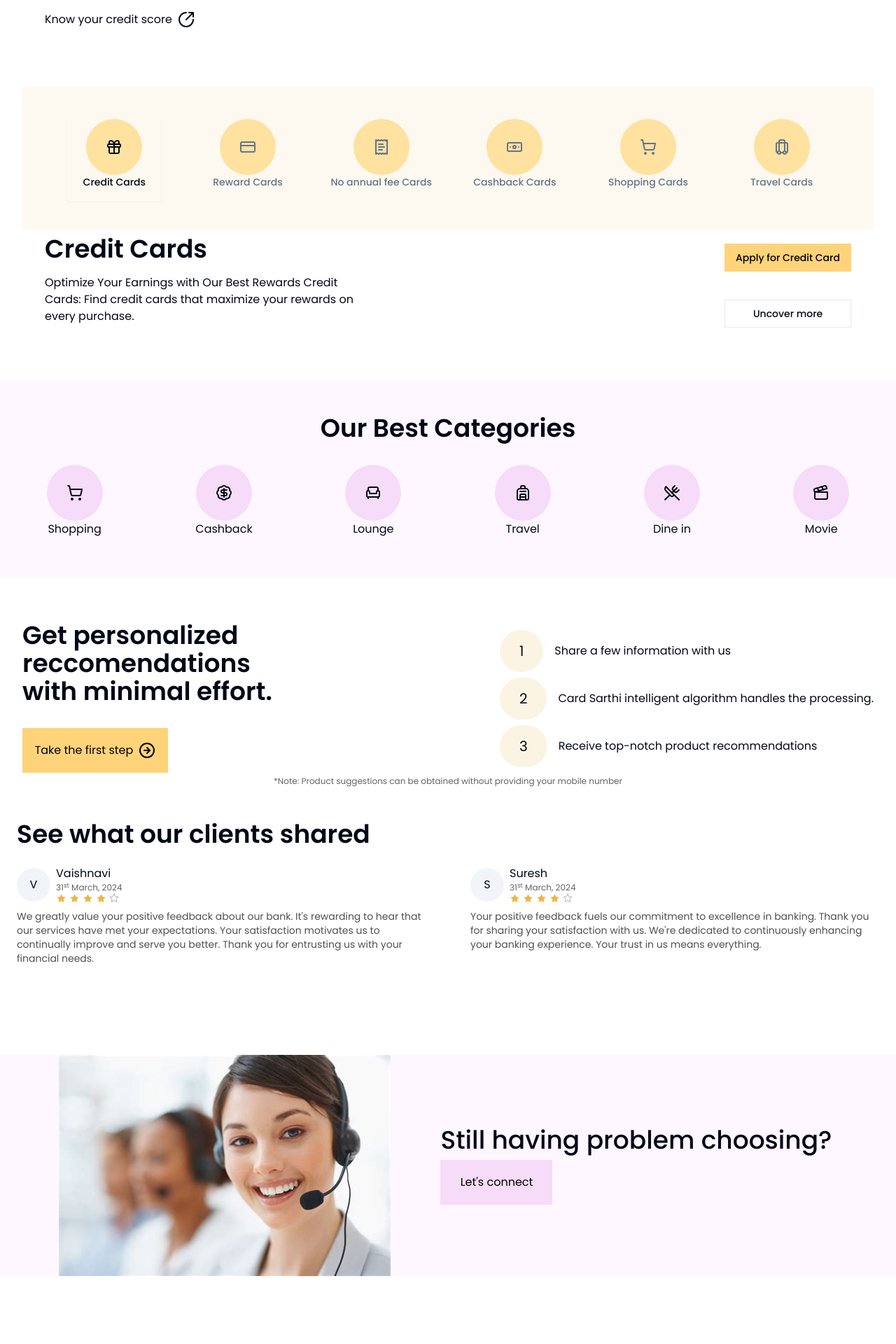
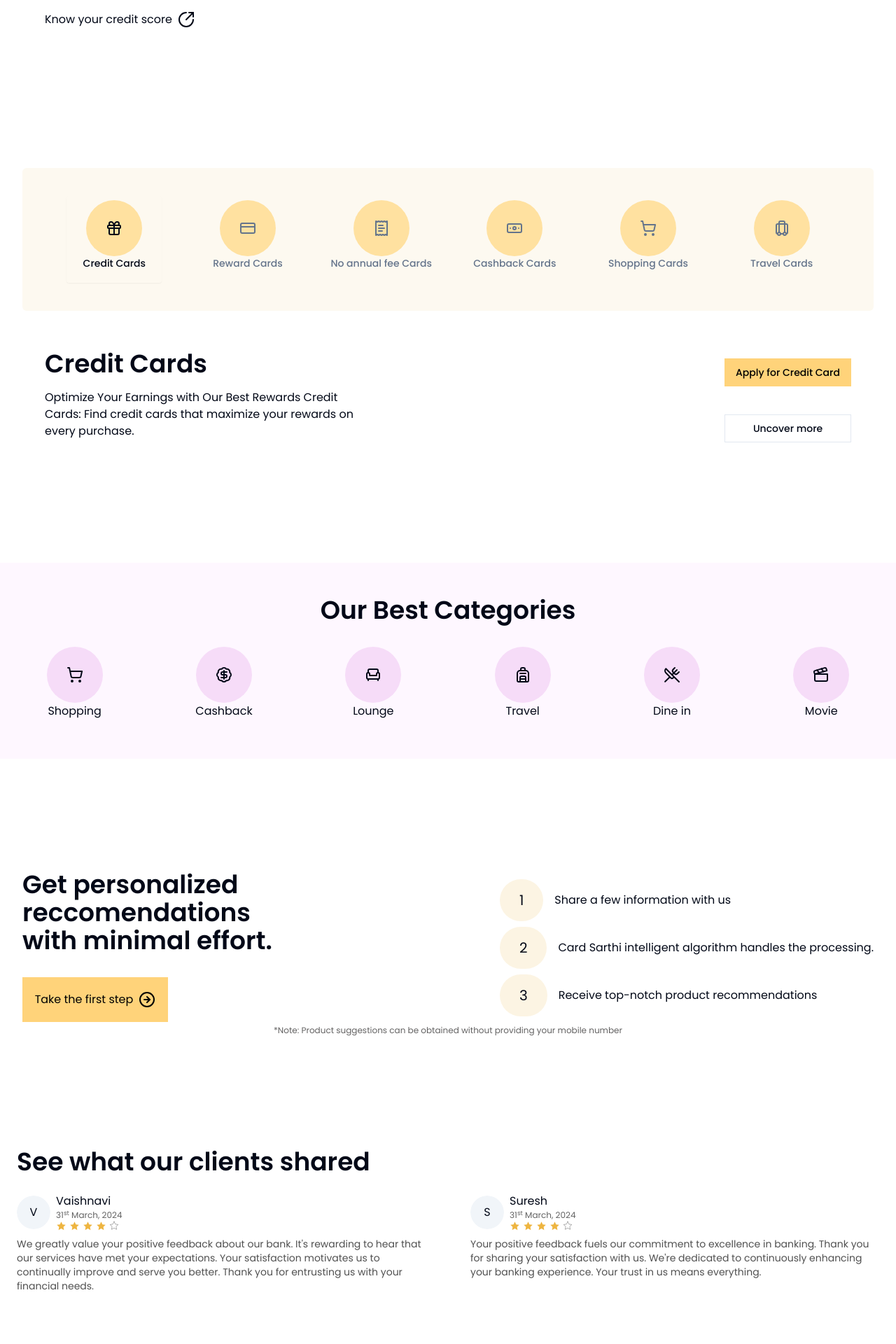
Before and after one commit to ohnishant/card-sarthi, a Next.js app: page / in a window 1280 px wide. Shown: the part 560-2480 px from the top of the page at 70% size. Built offline with nearby package versions, Linux system fonts and the light colour scheme.

Commit message:
fix: spacing between homepage sections

```diff
--- a/src/app/_components/CardOptions.tsx
+++ b/src/app/_components/CardOptions.tsx
@@ -111,8 +111,8 @@ const MobileCard: React.FC<MobileCardProps> = ({
 
 const DesktopCardOptions = () => {
   return (
-    <Tabs defaultValue="creditCard" className="w-full px-8 my-11">
-      <TabsList className="h-auto py-10 bg-[#FDF9F0] w-full">
+    <Tabs defaultValue="creditCard" className="w-full px-8">
+      <TabsList className="h-auto py-10 mb-12 bg-[#FDF9F0] w-full">
         <div className="container flex flex-row justify-around flex-wrap">
           {options.map((option) => (
             <TabsTrigger
--- a/src/app/_components/Categories.tsx
+++ b/src/app/_components/Categories.tsx
@@ -11,7 +11,7 @@ import Link from "next/link";
 
 const Categories = () => {
   return (
-    <div className="flex flex-col bg-[#FEEFFF80] my-16 justify-center py-12 gap-8 items-center">
+    <div className="flex flex-col bg-[#FEEFFF80] justify-center py-12 gap-8 items-center">
       <strong className="text-4xl font-semibold text-center">
         Our Best Categories
       </strong>
--- a/src/app/_components/Connect.tsx
+++ b/src/app/_components/Connect.tsx
@@ -2,7 +2,7 @@ import { Button } from "@/components/ui/button";
 import Image from "next/image";
 const Connect = () => {
   return (
-    <div className="flex my-32 justify-center md:bg-[#FEEFFF80] bg-[#FDF8EE] md:py-0 py-2 w-full items-center">
+    <div className="flex justify-center md:bg-[#FEEFFF80] bg-[#FDF8EE] md:py-0 py-2 w-full items-center">
       <div className="w-[1112px] flex gap-16">
         <span className="hidden md:block">
           <Image
--- a/src/app/_components/Footer.tsx
+++ b/src/app/_components/Footer.tsx
@@ -5,7 +5,7 @@ import Link from "next/link";
 const Footer = () => {
   return (
     <footer>
-      <div className="text-[#BFBFBF] flex flex-col gap-8 px-8 p-2 bg-gradient-to-t to-[#372093] from-[#0B0523]">
+      <div className="text-[#BFBFBF] flex flex-col mt-32 gap-8 px-8 p-2 bg-gradient-to-t to-[#372093] from-[#0B0523]">
         <div className="w-full px-2 flex justify-between">
           <Image
             src="/monochrome_logo.png"
--- a/src/app/_components/Steps.tsx
+++ b/src/app/_components/Steps.tsx
@@ -33,7 +33,7 @@ const StepsMobile = () => {
 };
 const StepsDesktop = () => {
   return (
-    <div className="w-full items-center justify-center flex-col my-12">
+    <div className="w-full items-center justify-center flex-col">
       <div className="flex w-full items-center justify-center">
         <div className="container flex justify-between flex-row">
           <div>
--- a/src/app/page.tsx
+++ b/src/app/page.tsx
@@ -8,7 +8,7 @@ import Steps from "./_components/Steps";
 export default function Home() {
   return (
     <>
-      <main>
+      <main className="space-y-40">
         <Hero />
         <CardOptions />
         <Categories />
```
